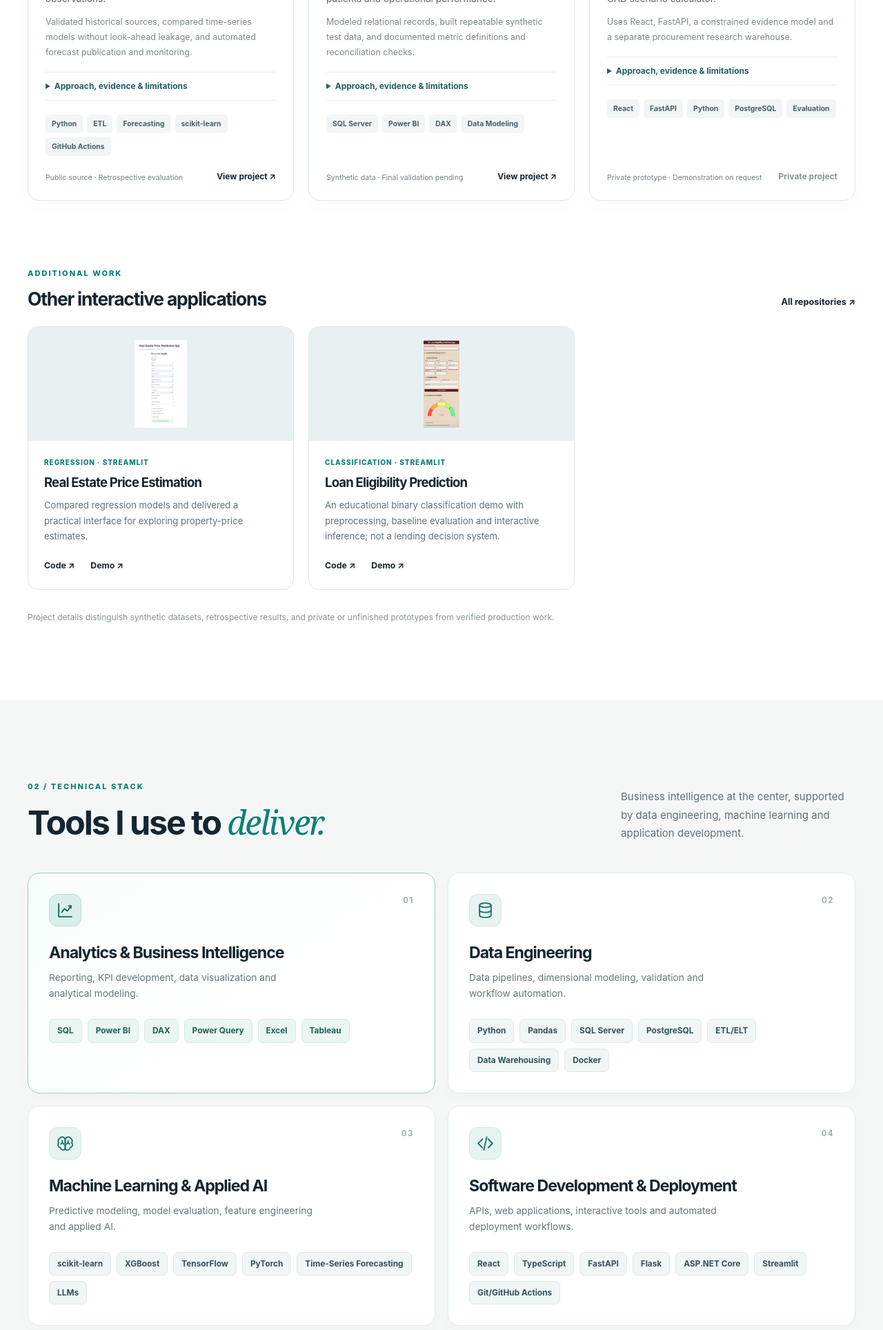
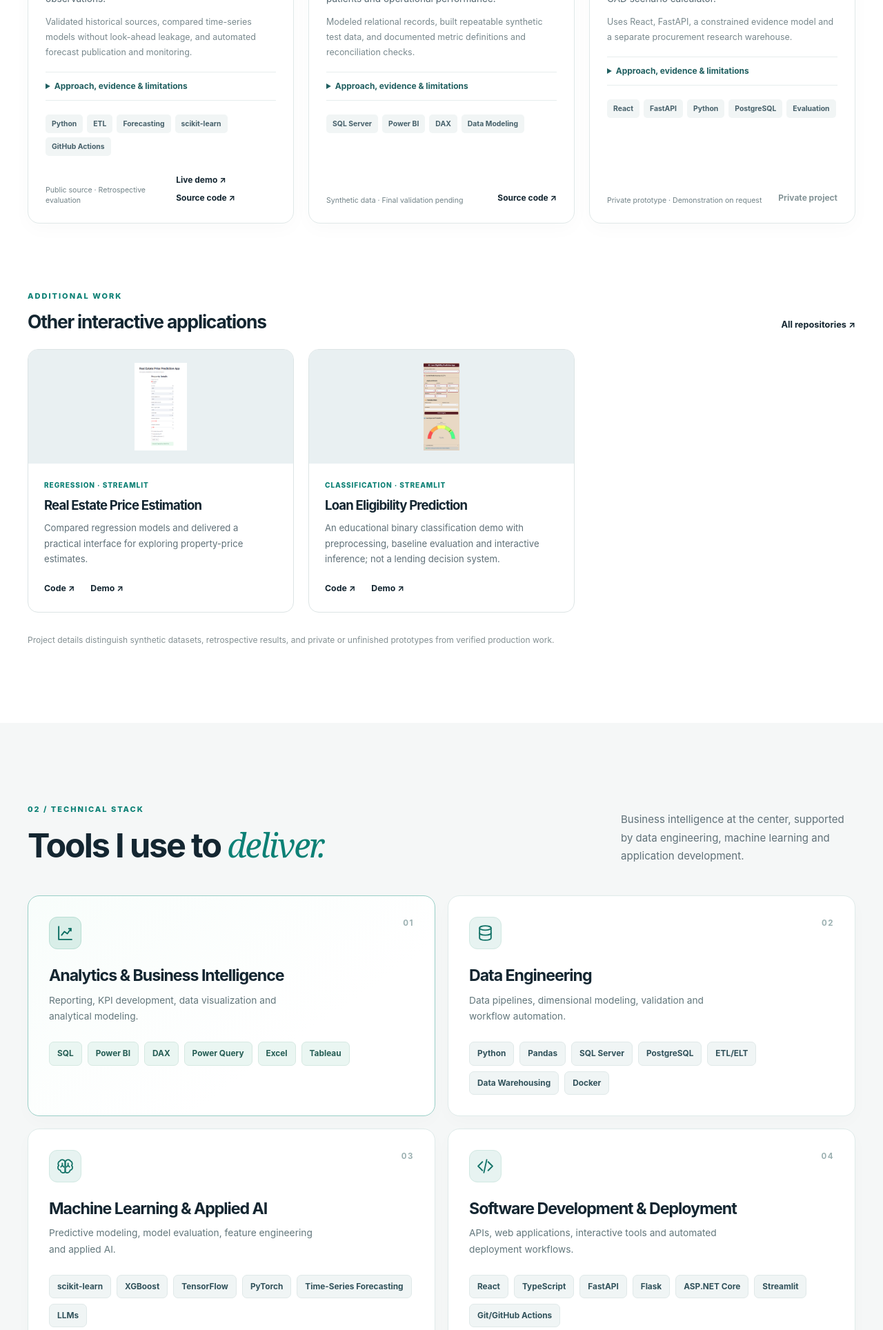
Before and after one commit to AhmedOT22/Portfolio, a Flask app: page / in a window 1280 px wide. Shown: the part 1795-3723 px from the top of the page at 69% size. Run offline with Flask 3, Linux system fonts and the light colour scheme.

Commit message:
Display live demo alongside repository link on featured case studies

```diff
--- a/templates/index.html
+++ b/templates/index.html
@@ -64,7 +64,10 @@
           <ul class="skill-pills" aria-label="Skills used">{% for skill in project.skills %}<li>{{ skill }}</li>{% endfor %}</ul>
           <div class="feature-footer">
             <span class="project-status">{{ project.status }}</span>
-            {% if project.github %}<a href="{{ project.github }}" target="_blank" rel="noopener noreferrer" aria-label="View {{ project.title }} on GitHub (new tab)">View project <span aria-hidden="true">↗</span></a>{% else %}<span class="private-note">Private project</span>{% endif %}
+            <div class="feature-links">
+              {% if project.demo %}<a href="{{ project.demo }}" target="_blank" rel="noopener noreferrer" aria-label="Open {{ project.title }} live demo (new tab)">Live demo <span aria-hidden="true">↗</span></a>{% endif %}
+              {% if project.github %}<a href="{{ project.github }}" target="_blank" rel="noopener noreferrer" aria-label="View {{ project.title }} on GitHub (new tab)">Source code <span aria-hidden="true">↗</span></a>{% elif not project.demo %}<span class="private-note">Private project</span>{% endif %}
+            </div>
           </div>
         </div>
       </article>
```
